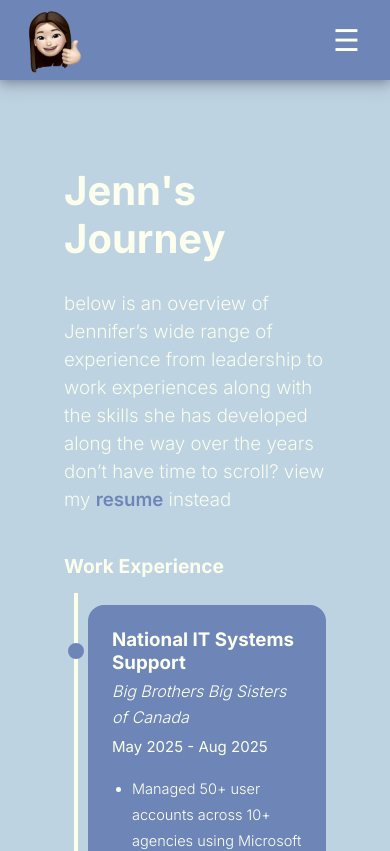
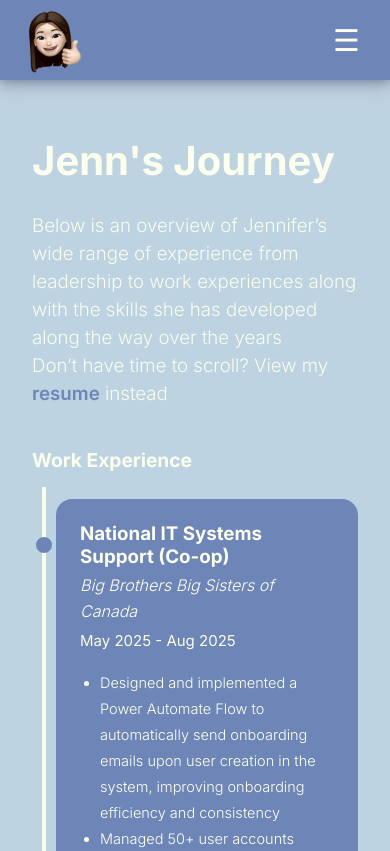
Before and after one commit to jenniferchung14/Jennifers-Personal-Website, a React (Vite) app: page /experience in a window 390 px wide. Shown: the top 851 px of the page. Built offline with nearby package versions, Linux system fonts and the light colour scheme.

Commit message:
changed reponsiveness/padding issues

```diff
--- a/src/pages/Experience.jsx
+++ b/src/pages/Experience.jsx
@@ -4,16 +4,17 @@ import ExperienceBox from '../components/ExperienceBox';
 
 const workExperiences = [
   {
-    title: "National IT Systems Support",
+    title: "National IT Systems Support (Co-op)",
     company: "Big Brothers Big Sisters of Canada",
     dateRanges: "May 2025 - Aug 2025",
     bulletPoints: [
+      "Designed and implemented a Power Automate Flow to automatically send onboarding emails upon user creation in the system, improving onboarding efficiency and consistency",
       "Managed 50+ user accounts across 10+ agencies using Microsoft 365 Admin Center and resolved an average of 20–30 weekly tickets for setups, deletion, access, permissions, and password issues",
       "Reduced average ticket resolution time by 30% through proactive communication and standardized account setup procedures"
     ]
   },
   {
-    title: "Web Developer",
+    title: "Web Developer (Co-op)",
     company: "Civiconnect",
     dateRanges: ["Jan 2025 - Mar 2025", "May 2024 - Aug 2024"],
     bulletPoints: [
@@ -32,7 +33,7 @@ const workExperiences = [
     ]
   },
   {
-    title: "Business Technology Analyst",
+    title: "Business Technology Analyst (Co-op)",
     company: "Dion Strategic Consulting Group Inc.",
     dateRanges: "Sep 2023 - Dec 2023",
     bulletPoints: [
@@ -42,16 +43,17 @@ const workExperiences = [
     ]
   },
   {
-    title: "Executive IT Support",
+    title: "Executive IT Support (Co-op)",
     company: "MPBSD Government of Ontario",
     dateRanges: "May 2023 - Sep 2023",
     bulletPoints: [
       "Assisted 25+ clients with setting up their devices and facilitated device configuration, ensuring in a seamless onboarding experience",
-      "Provided technical support to clients by offering various solutions to resolving technical issues through diagnosing and troubleshooting devices and softwares"
+      "Provided technical support to clients by offering various solutions to resolving technical issues through diagnosing and troubleshooting devices and softwares",
+      "Collaborated in a small team to write FAQs for the Ontario Public Service (OPS) website and optimize existing FAQS"
     ]
   },
   {
-    title: "Network Systems Technician ",
+    title: "Network Systems Technician",
     company: "Toronto Metropolitan University",
     dateRanges: "May 2022 - Jul 2022",
     bulletPoints: [
@@ -60,7 +62,6 @@ const workExperiences = [
     ]
   }
 ];
-
 
 const leadership = [
   {
@@ -113,9 +114,9 @@ function Experience() {
     <div class="experience text-section">
             <div class="heading-section">
               <h1>Jenn's Journey</h1>
-              <h3>below is an overview of Jennifer’s wide range of experience from leadership to work experiences along with the skills she has developed</h3>
+              <h3>Below is an overview of Jennifer’s wide range of experience from leadership to work experiences along with the skills she has developed</h3>
               <h3>along the way over the years</h3>
-              <h3>don’t have time to scroll? view my <b><a href={resume} target="_blank" rel="noopener noreferrer" class="a-links">resume</a></b> instead</h3>
+              <h3>Don’t have time to scroll? View my <b><a href={resume} target="_blank" rel="noopener noreferrer" class="a-links">resume</a></b> instead</h3>
             </div>
             <div className='experience-container'>
               <h2>Work Experience</h2>
@@ -129,8 +130,6 @@ function Experience() {
                     bulletPoints={exp.bulletPoints}
                   />
                 ))}
-
-                {/* <ExperienceBox/> */}
               </div>
             </div>
 
--- a/src/styles/App.css
+++ b/src/styles/App.css
@@ -361,6 +361,10 @@ input[type=checkbox] {
     display: block;
   }
 
+  .text-section {
+    padding: 0px 2rem;
+  }
+
   .lineStyling {
     white-space: nowrap; /* keep text in one line */
     margin: 0.5rem auto;
--- a/src/styles/Experience.css
+++ b/src/styles/Experience.css
@@ -62,6 +62,9 @@
 }
 
 @media (max-width: 766px) {
+    .experience .heading-section {
+        margin-top: 30px;
+    }
 
     .timeline {
         gap: 30px;
--- a/src/styles/Jennifer.css
+++ b/src/styles/Jennifer.css
@@ -57,7 +57,11 @@
     opacity: 1;
 }
 
-@media screen and (max-width: 767px){
+@media screen and (max-width: 767px) {
+    .text-area2 h1 {
+        margin-top: 60px;
+    }
+
     .container2 {
         margin-top: 0px;
         margin-left: 0%;
--- a/src/styles/Main.css
+++ b/src/styles/Main.css
@@ -97,6 +97,10 @@
         padding: 40px;
     }
 
+    .main-page h1 {
+        margin-top: 10px;
+    }
+
     .main-page .portrait {
         flex: 1;
         background-size: cover;
--- a/src/styles/Projects.css
+++ b/src/styles/Projects.css
@@ -75,3 +75,9 @@
         font-size: 1.2rem;
     }
 }
+
+@media (max-width: 766px) {
+    .projects .heading-section {
+        margin-top: 30px;
+    }
+}
--- a/src/styles/components/ProjectBox.css
+++ b/src/styles/components/ProjectBox.css
@@ -127,9 +127,9 @@
     }
 }
 
-@media screen and (max-width: 832px) {
+@media screen and (max-width: 945px) {
     .project-box{
-        width: 760px;
+        width: fit-content;
         height: fit-content;
     }
 }
```
Also changed, not shown: src/components/ExperienceBox.jsx (+0 -57 lines).
